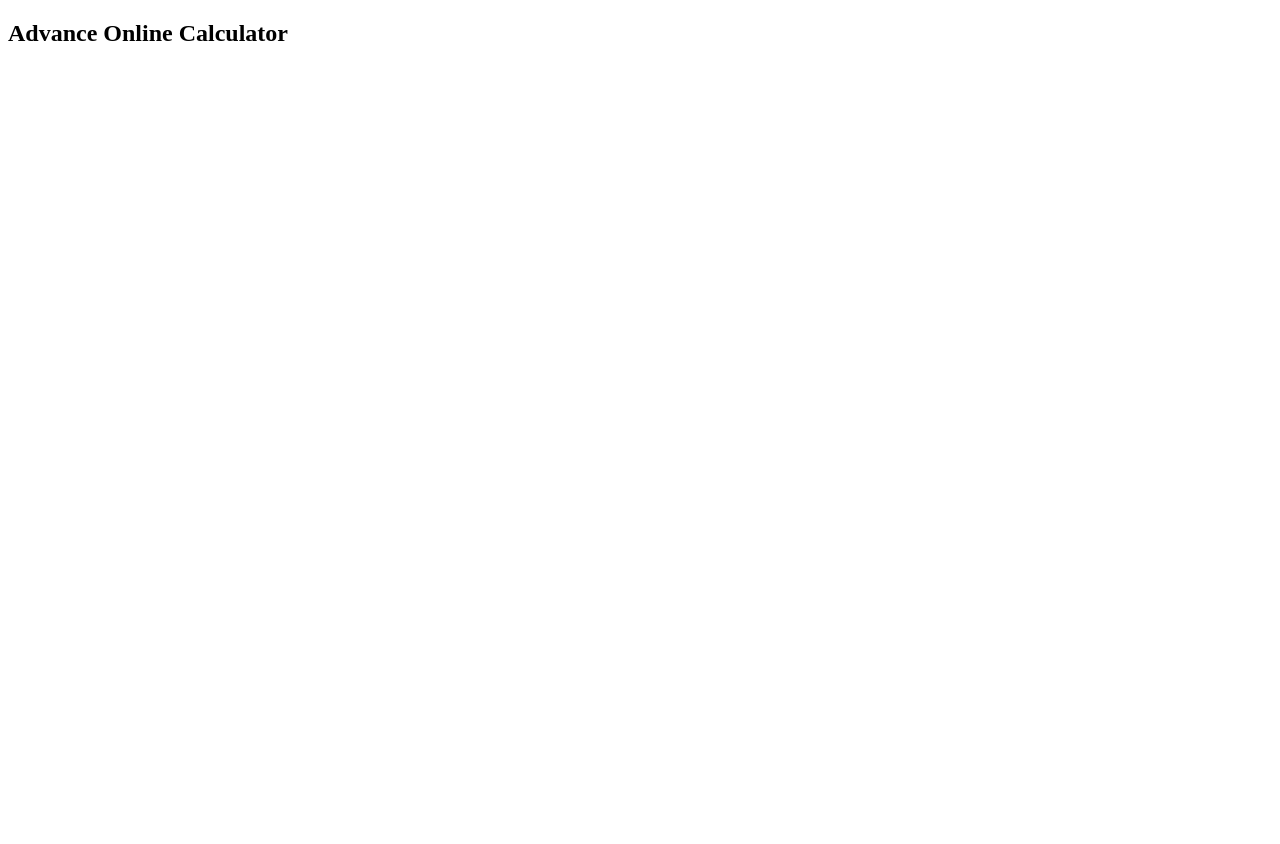
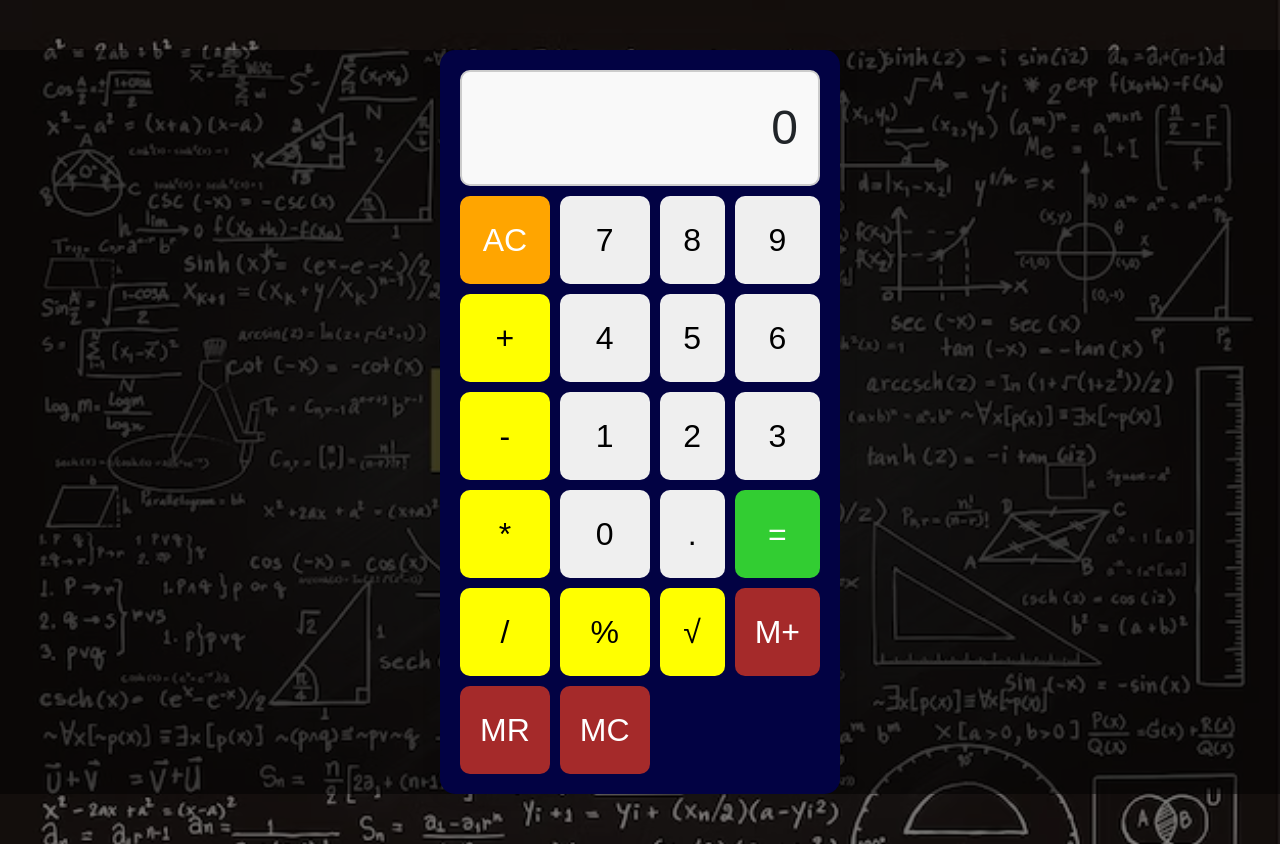
Before and after one commit to Abinayaiyyappan/onlinecalculator, a plain HTML site: page index.html in a window 1280 px wide. Before the commit the page ends 800 px from the top, so only its background shows below. Drawn offline with nearby package versions, Linux system fonts and the light colour scheme.

Commit message:
Add files via upload

```diff
--- /dev/null
+++ b/calac1.js
@@ -0,0 +1,102 @@
+// calculator.js
+
+let currentInput = '0'; // Store the current input string
+let previousInput = ''; // Store the previous number/input
+let currentOperation = ''; // Store the current operation (+, -, *, /, %)
+let memory = 0; // Store memory value
+
+const display = document.getElementById('display');
+
+// Function to clear the display
+function clearDisplay() {
+  currentInput = '0';
+  previousInput = '';
+  currentOperation = '';
+  display.innerText = currentInput;
+}
+
+// Function to append a number to the current input
+function appendNumber(number) {
+  if (currentInput === '0') {
+    currentInput = number.toString();
+  } else {
+    currentInput += number.toString();
+  }
+  display.innerText = currentInput;
+}
+
+// Function to append a decimal point if not already present
+function appendDecimal() {
+  if (!currentInput.includes('.')) {
+    currentInput += '.';
+    display.innerText = currentInput;
+  }
+}
+
+// Function to set the operation (+, -, *, /, %, etc.)
+function setOperation(operator) {
+  if (previousInput !== '') {
+    calculateResult();
+  }
+  currentOperation = operator;
+  previousInput = currentInput;
+  currentInput = '';
+}
+
+// Function to perform the calculation when "=" is pressed
+function calculateResult() {
+  let result;
+  const previous = parseFloat(previousInput);
+  const current = parseFloat(currentInput);
+
+  switch (currentOperation) {
+    case '+':
+      result = previous + current;
+      break;
+    case '-':
+      result = previous - current;
+      break;
+    case '*':
+      result = previous * current;
+      break;
+    case '/':
+      if (current === 0) {
+        result = 'Error';
+      } else {
+        result = previous / current;
+      }
+      break;
+    case '%':
+      result = previous % current;
+      break;
+    default:
+      return;
+  }
+
+  currentInput = result.toString();
+  currentOperation = '';
+  previousInput = '';
+  display.innerText = currentInput;
+}
+
+// Function to calculate the square root of the current input
+function calculateSquareRoot() {
+  const number = parseFloat(currentInput);
+  const result = Math.sqrt(number);
+  currentInput = result.toString();
+  display.innerText = currentInput;
+}
+
+// Memory Functions
+function memoryStore() {
+  memory = parseFloat(currentInput);
+}
+
+function memoryRecall() {
+  currentInput = memory.toString();
+  display.innerText = currentInput;
+}
+
+function memoryClear() {
+  memory = 0;
+}
--- a/index.html
+++ b/index.html
@@ -3,9 +3,102 @@
 <head>
   <meta charset="UTF-8">
   <meta name="viewport" content="width=device-width, initial-scale=1.0">
-  <title>Online Calculator</title>
+  <title>Advanced Calculator</title>
+  <link href="https://cdn.jsdelivr.net/npm/bootstrap@5.3.0-alpha1/dist/css/bootstrap.min.css" rel="stylesheet">
+  <style>
+    body {
+      background-image: url(calc2.jpg);
+      font-family: 'Arial', sans-serif;
+      width: 100%;
+      height: 100%;
+      background-size: cover;
+      background-blend-mode:overlay;
+      background-color:rgba(0.5, 0.5, 0.5, 0.5);
+      backdrop-filter: brightness(50%);
+
+    }
+    .calculator {
+      display: grid;
+      grid-template-columns: repeat(4, 1fr);
+      gap: 10px;
+      max-width: 400px;
+      margin: 50px auto;
+      background-color:rgb(2, 2, 67);
+      border-radius: 15px;
+      box-shadow: 0 0 20px rgba(0, 0, 0, 0.1);
+      padding: 20px;
+
+
+    }
+    .display {
+      grid-column: span 4;
+      font-size: 3rem;
+      text-align: right;
+      padding: 20px;
+      background-color: #f9f9f9;
+      border-radius: 10px;
+      border: 2px solid #ccc;
+    }
+    button {
+      font-size: 2rem;
+      padding: 20px;
+      border-radius: 10px;
+      border: none;
+      cursor: pointer;
+      transition: background-color 0.3s;
+    }
+    button:hover {
+      background-color: #f0f0f0;
+    }
+    .operator {
+      background-color: yellow;
+      color:black;
+    }
+    .equal {
+      background-color: #32cd32;
+      color: white;
+    }
+    .clear {
+      background-color: orange;
+      color: white;
+    }
+    .memory {
+      background-color: brown;
+      color: white;
+    }
+  </style>
 </head>
 <body>
-  <h2>Advance Online Calculator</h2>
+
+  <div class="container mt-5">
+    <div class="calculator">
+      <div class="display" id="display">0</div>
+      <button class="clear" onclick="clearDisplay()">AC</button>
+      <button onclick="appendNumber(7)">7</button>
+      <button onclick="appendNumber(8)">8</button>
+      <button onclick="appendNumber(9)">9</button>
+      <button class="operator" onclick="setOperation('+')">+</button>
+      <button onclick="appendNumber(4)">4</button>
+      <button onclick="appendNumber(5)">5</button>
+      <button onclick="appendNumber(6)">6</button>
+      <button class="operator" onclick="setOperation('-')">-</button>
+      <button onclick="appendNumber(1)">1</button>
+      <button onclick="appendNumber(2)">2</button>
+      <button onclick="appendNumber(3)">3</button>
+      <button class="operator" onclick="setOperation('*')">*</button>
+      <button onclick="appendNumber(0)">0</button>
+      <button onclick="appendDecimal()">.</button>
+      <button class="equal" onclick="calculateResult()">=</button>
+      <button class="operator" onclick="setOperation('/')">/</button>
+      <button class="operator" onclick="setOperation('%')">%</button>
+      <button class="operator" onclick="calculateSquareRoot()">√</button>
+      <button class="memory" onclick="memoryStore()">M+</button>
+      <button class="memory" onclick="memoryRecall()">MR</button>
+      <button class="memory" onclick="memoryClear()">MC</button>
+    </div>
+  </div>
+
+  <script src="calac1.js"></script>
+
 </body>
 </html>
```
Also changed, not shown: calc2.jpg (added).
